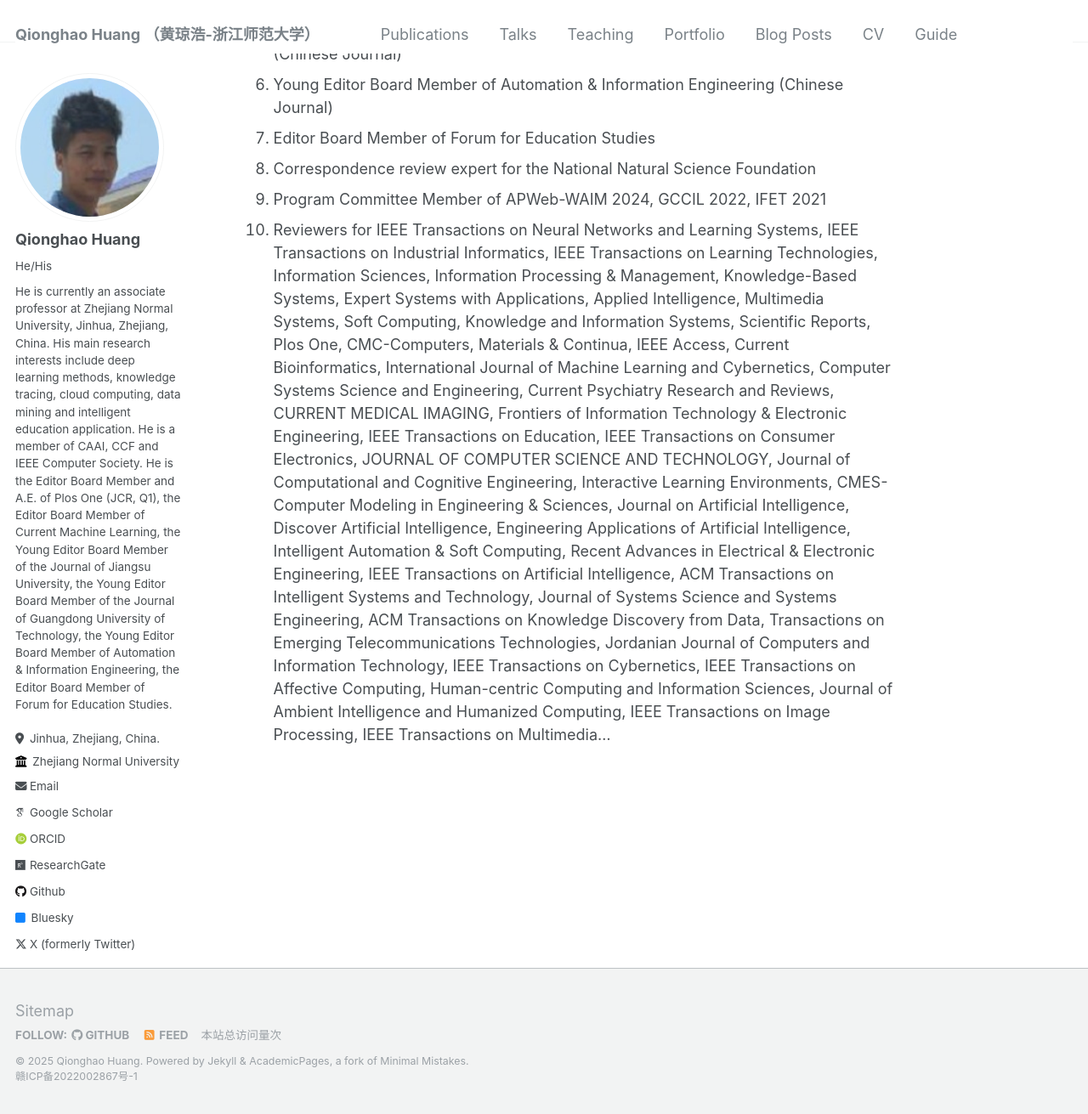
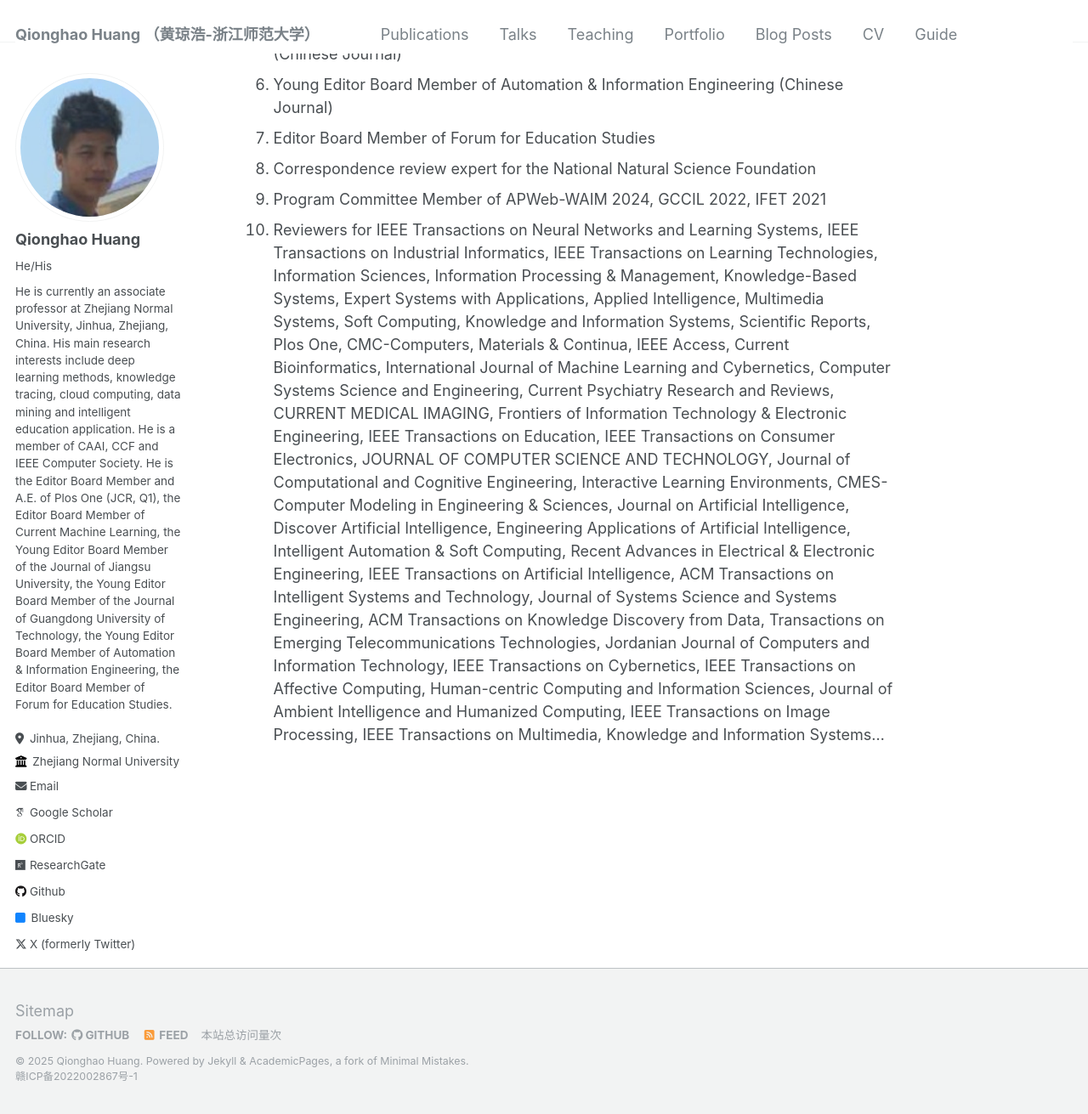
Before and after one commit to qhhuang-ai/qhhuang-ai.github.io, a Jekyll site: the page built from _pages/about.md, in a window 1280 px wide and 1400 px high, scrolled down 10061 px. Shown: the top 1311 px of the window at 85% size. Built offline with Jekyll 4.4.1, drawn with Linux system fonts in a browser that asks for light colours; some web fonts are replaced; a script that is not in the unit is left out; comment, search, counter and statistics services are not loaded.

Commit message:
update CV!

```diff
--- a/_pages/about.md
+++ b/_pages/about.md
@@ -107,4 +107,4 @@
 1. Correspondence review expert for the National Natural Science Foundation
 1. Program Committee Member of APWeb-WAIM 2024, GCCIL 2022, IFET 2021
 1. Reviewers for IEEE Transactions on Neural Networks and Learning Systems, IEEE Transactions on Industrial Informatics, IEEE Transactions on Learning Technologies, Information Sciences, Information Processing & Management, Knowledge-Based Systems, Expert Systems with Applications, Applied Intelligence, Multimedia Systems, Soft Computing, Knowledge and Information Systems, Scientific Reports, Plos One, CMC-Computers, Materials & Continua,  IEEE Access, Current Bioinformatics, International Journal of Machine Learning and Cybernetics, Computer Systems Science and Engineering, Current Psychiatry Research and Reviews, CURRENT MEDICAL IMAGING,  Frontiers of Information Technology & Electronic Engineering, IEEE Transactions on Education, IEEE Transactions on Consumer Electronics, JOURNAL OF COMPUTER SCIENCE AND TECHNOLOGY, Journal of Computational and Cognitive Engineering, Interactive Learning Environments, CMES-Computer Modeling in Engineering & Sciences, Journal on Artificial Intelligence, Discover Artificial Intelligence, Engineering Applications of Artificial Intelligence,
-Intelligent Automation & Soft Computing, Recent Advances in Electrical & Electronic Engineering, IEEE Transactions on Artificial Intelligence, ACM Transactions on Intelligent Systems and Technology, Journal of Systems Science and Systems Engineering, ACM Transactions on Knowledge  Discovery from Data, Transactions on Emerging Telecommunications Technologies, Jordanian Journal of Computers and Information Technology, IEEE Transactions on Cybernetics, IEEE Transactions on Affective Computing, Human-centric Computing and Information Sciences, Journal of Ambient Intelligence and Humanized Computing, IEEE Transactions on Image Processing, IEEE Transactions on Multimedia...
+Intelligent Automation & Soft Computing, Recent Advances in Electrical & Electronic Engineering, IEEE Transactions on Artificial Intelligence, ACM Transactions on Intelligent Systems and Technology, Journal of Systems Science and Systems Engineering, ACM Transactions on Knowledge  Discovery from Data, Transactions on Emerging Telecommunications Technologies, Jordanian Journal of Computers and Information Technology, IEEE Transactions on Cybernetics, IEEE Transactions on Affective Computing, Human-centric Computing and Information Sciences, Journal of Ambient Intelligence and Humanized Computing, IEEE Transactions on Image Processing, IEEE Transactions on Multimedia, Knowledge and Information Systems...
```
